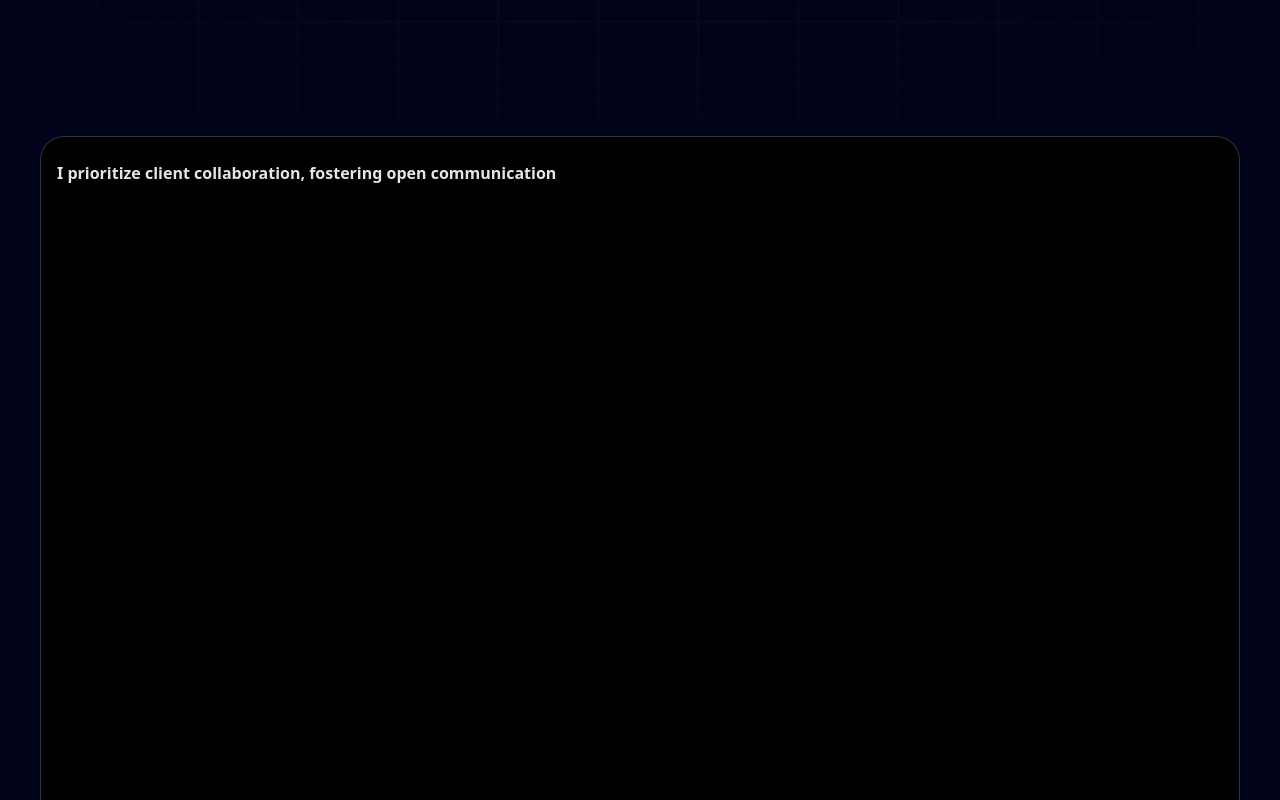
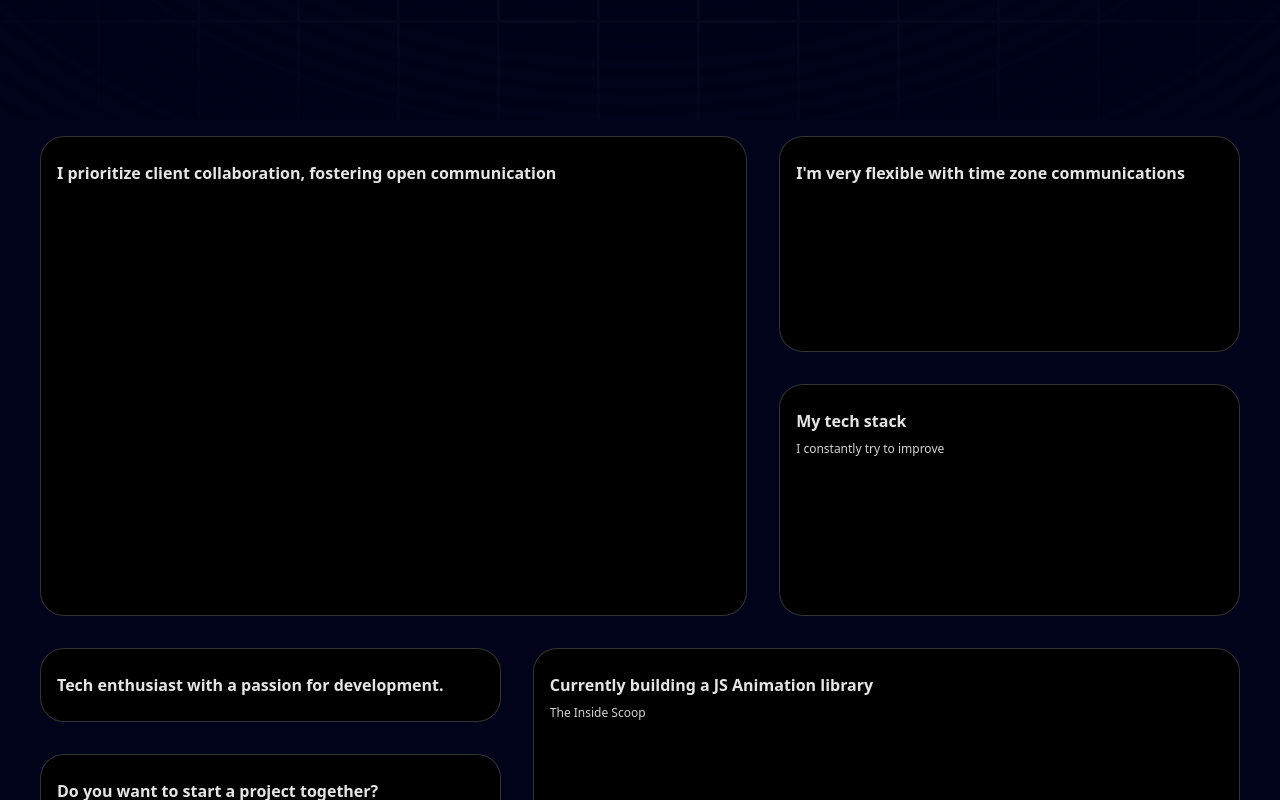
Before and after one commit to theNisith/portfolio, a Next.js app: page / in a window 1280 px wide. Shown: the part 680-1480 px from the top of the page. Built offline with nearby package versions, Linux system fonts and the light colour scheme.

Commit message:
updating BentoGrid.tsx

```diff
--- a/components/ui/BentoGrid.tsx
+++ b/components/ui/BentoGrid.tsx
@@ -10,7 +10,7 @@
   return (
     <div
       className={cn(
-        "mx-auto grid max-w-7xl grid-cols-1 gap-4 md:auto-rows-[18rem] md:grid-cols-3",
+        "grid grid-cols-1 md:grid-cols-6 lg:grid-cols-5 md:grid-row-7 gap-4 lg:gap-8 mx-auto",
         className,
       )}
     >
```
